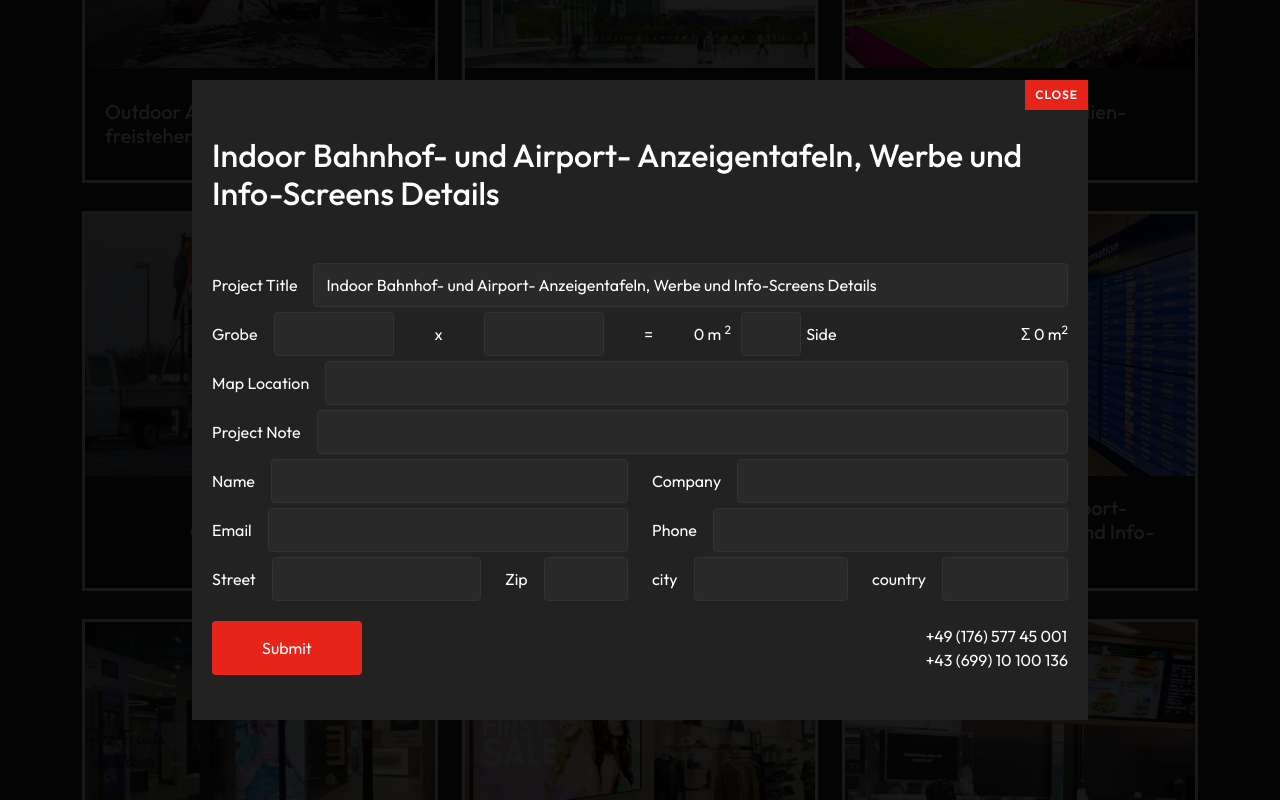
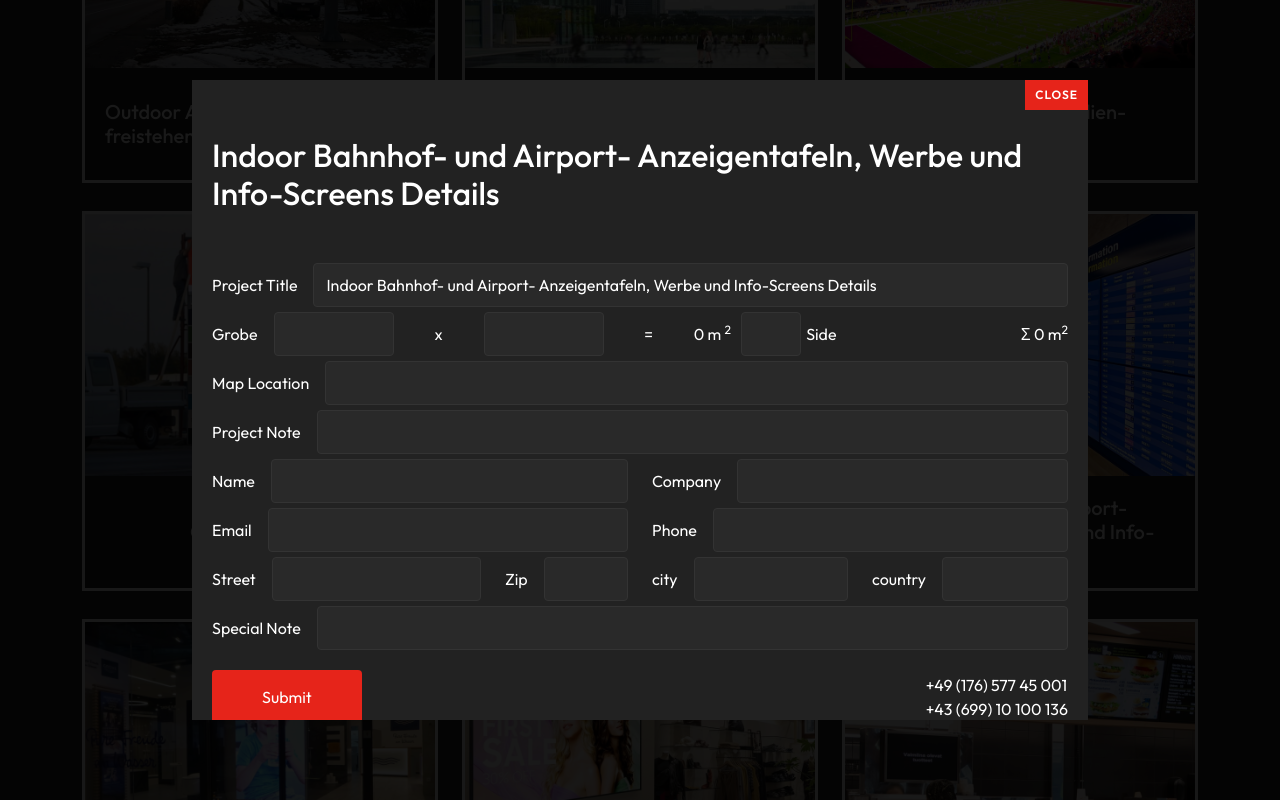
Before and after one commit to iammohammadmonir/bisctec, a React (Create React App) app: page / in a window 1280 px wide. Both pictures are taken after a click on the element 1020 px from the left and 2699 px from the top of the page. Shown: the part 2299-3099 px from the top of the page. Built offline with nearby package versions, Linux system fonts and the light colour scheme; the HTML template or start-up script is replaced by a standard one.

Commit message:
responsi

```diff
--- a/src/components/Product.js
+++ b/src/components/Product.js
@@ -265,7 +265,17 @@ const Product = () => {
                         </div>
                       </div>
                     </div>
-
+                    <div className='inq-form'>
+                      <div className='inq-label'>Special Note</div>
+                      <div className='inq-input'>
+                        <FormRow2
+                          type='text'
+                          name='projectTitle'
+                          value={values.snote}
+                          handleChange={handleChange}
+                        />
+                      </div>
+                    </div>
                     <div className='mt-20'>
                       <div className='form-footer'>
                         <button className='btn submit' type='submit'>
--- a/src/index.css
+++ b/src/index.css
@@ -535,8 +535,8 @@ p {
 }
 @media (max-width: 992px) {
   .product-popup-body {
-    width: 100%;
-    height: auto;
+    width: 90%;
+    height: 80%;
     overflow: auto;
   }
 }
```
